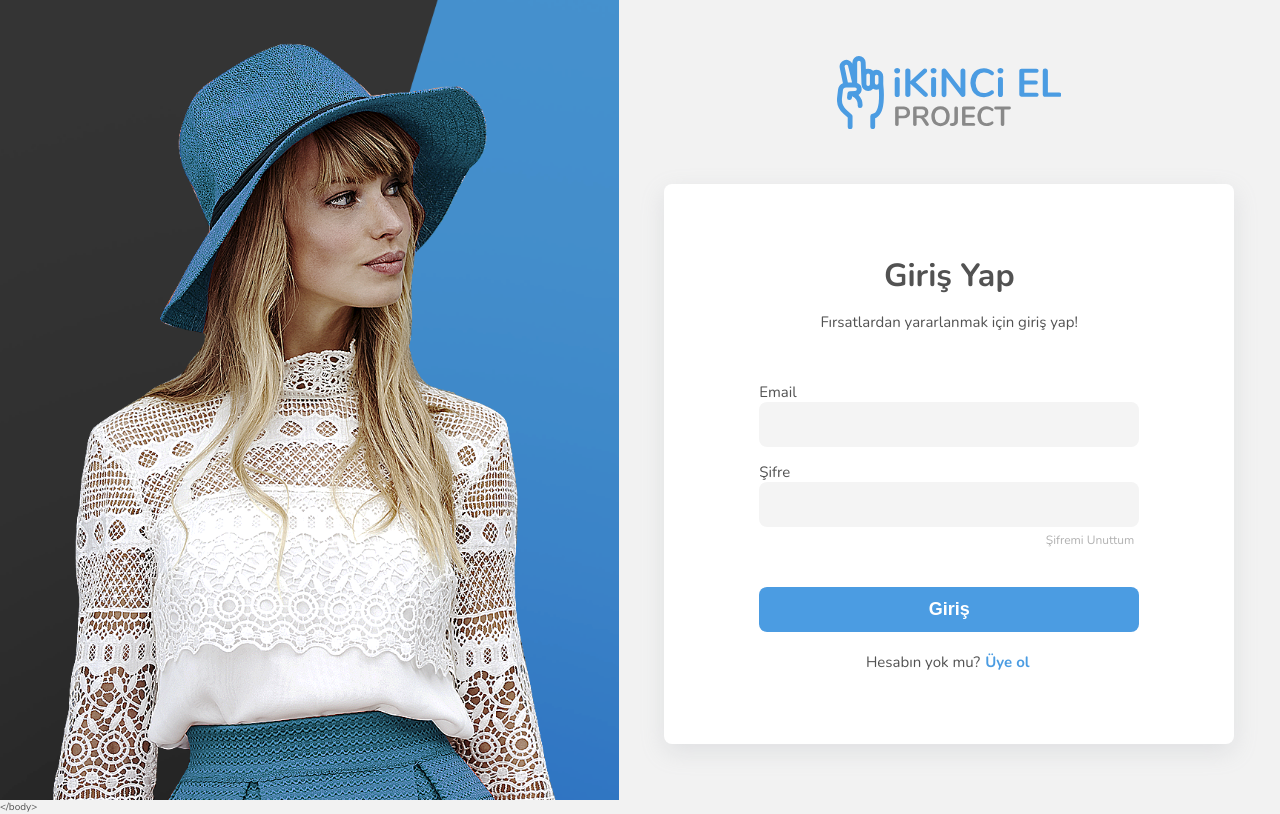
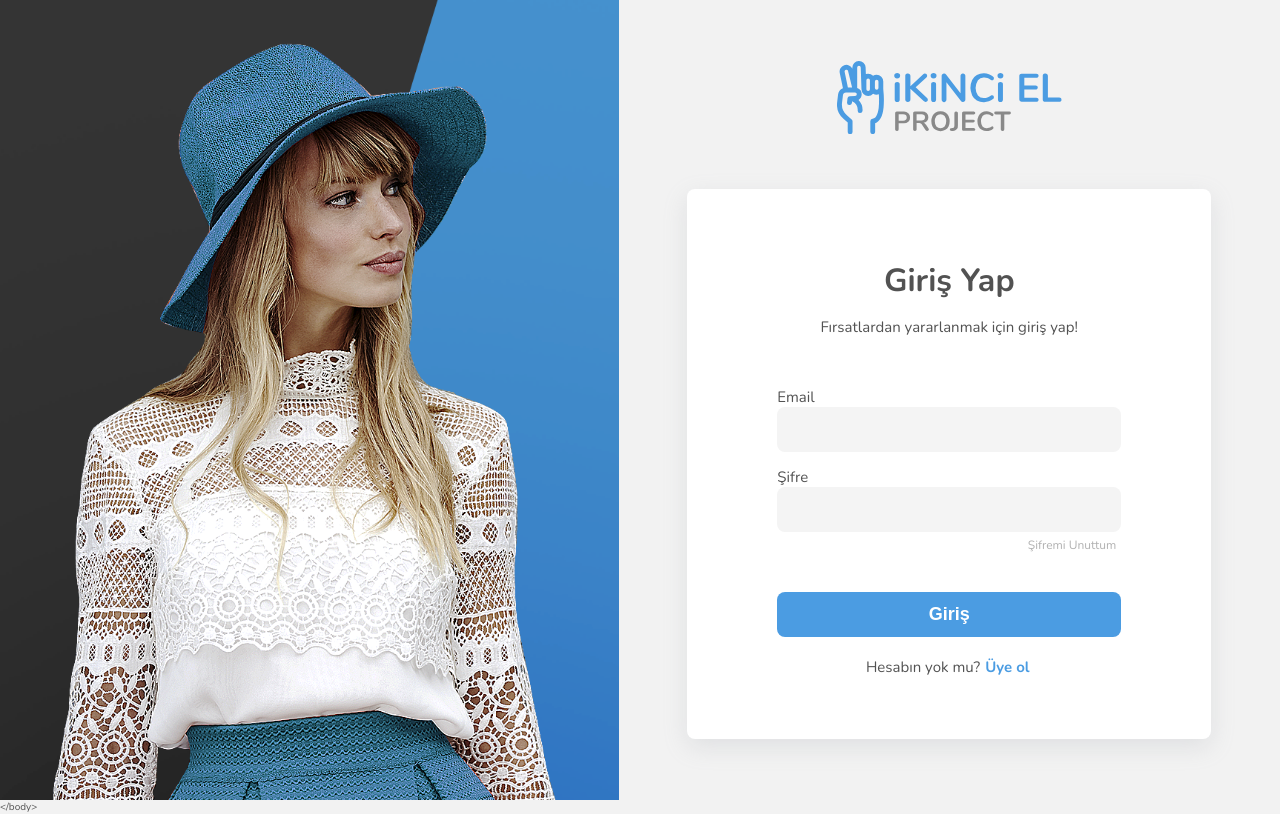
Before and after one commit to buraltintas/2nd-hand-project, a React (Create React App) app: page /auth in a window 1280 px wide. Built offline with nearby package versions, Linux system fonts and the light colour scheme.

Commit message:
add auth form and react-router

```diff
--- a/src/components/login/Login.js
+++ b/src/components/authForm/AuthForm.js
@@ -1,5 +1,5 @@
 import { useState } from 'react';
-import styles from './Login.module.css';
+import styles from './AuthForm.module.css';
 import image from '../../assets/AuthImage.png';
 import Logo from '../../constants/Logo';
 
--- a/src/components/login/Login.module.css
+++ b/src/components/authForm/AuthForm.module.css
@@ -2,6 +2,7 @@
   width: 100%;
   height: 100vh;
   display: flex;
+  overflow-y: hidden;
 }
 
 .image {
@@ -18,7 +19,6 @@
 }
 
 .logoContainer {
-  width: 57rem;
   margin-bottom: 5.5rem;
   display: flex;
   align-items: center;
@@ -40,8 +40,9 @@
 }
 
 .formContainer {
-  width: calc(57rem - 18rem);
-  height: 56rem;
+  max-width: calc(57rem - 18rem);
+  width: 52%;
+  height: 55rem;
   background-color: #fff;
   border-radius: 0.8rem;
   box-shadow: rgba(149, 157, 165, 0.2) 0px 8px 24px;
@@ -52,10 +53,14 @@
   padding-right: 9rem;
 }
 
+.form {
+  width: 100%;
+}
+
 .inputContainer {
   display: flex;
   flex-direction: column;
-  width: 38rem;
+  width: 100%;
 }
 
 .inputContainer label {
--- a/src/components/signup/Signup.js
+++ /dev/null
@@ -1,3 +0,0 @@
-const Signup = () => {};
-
-export default Signup;
--- a/src/pages/Auth.js
+++ b/src/pages/Auth.js
@@ -1,4 +1,4 @@
-import Login from '../components/login/Login';
+import Login from '../components/authForm/AuthForm';
 
 const Auth = () => {
   return <Login />;
```
